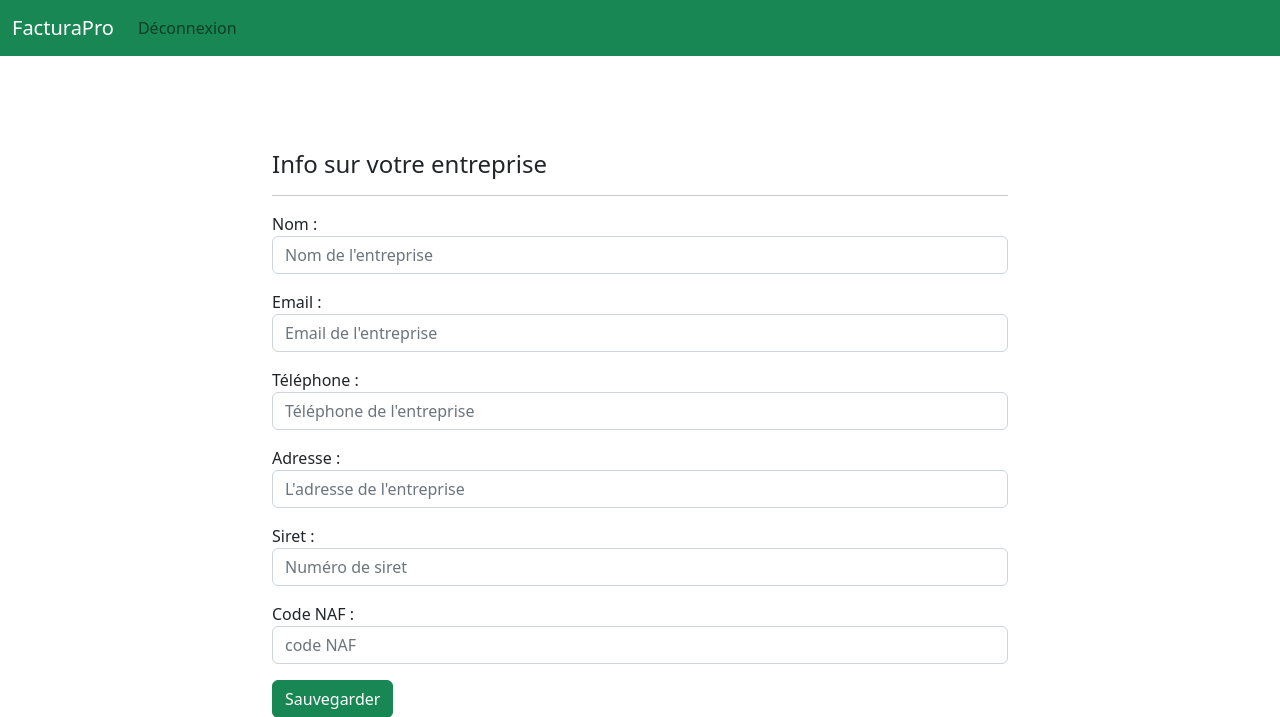
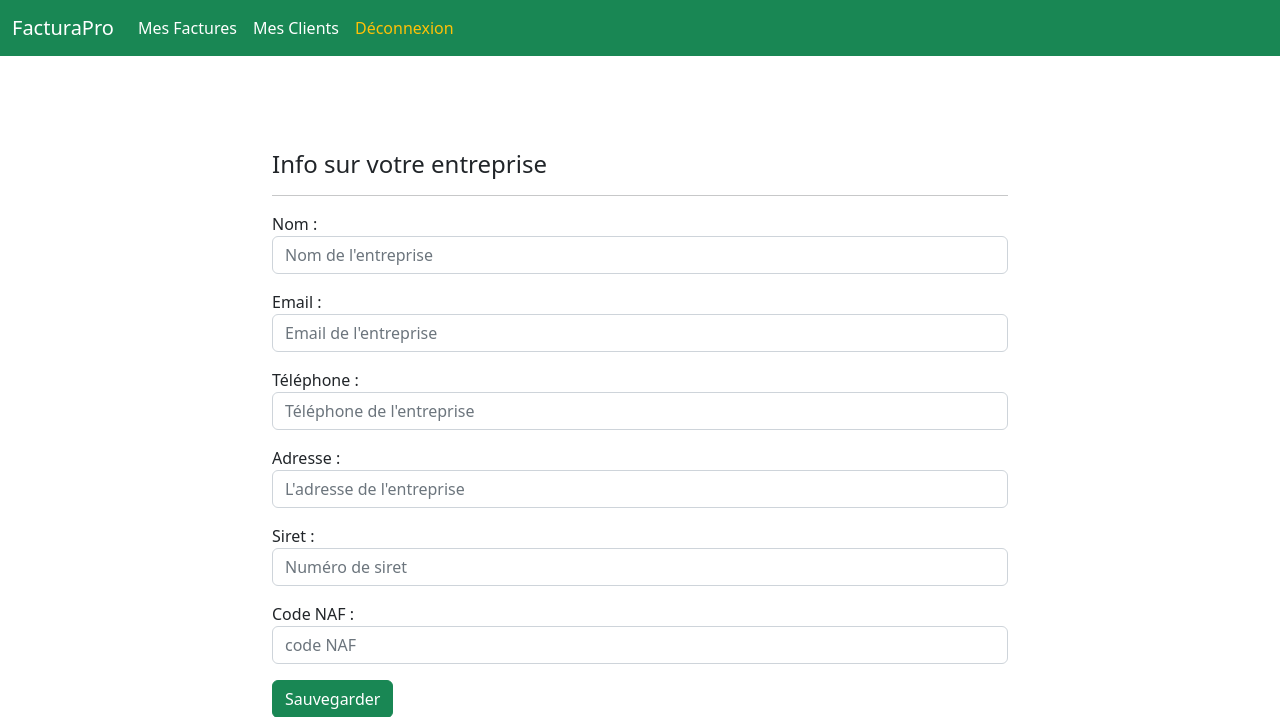
Before and after one commit to makan-dianka/InvoiceApp, a Django app: page /accounts/companyCreation/ in a window 1280 px wide. Shown: the top 717 px of the page. Run offline with Django 5.2, Linux system fonts and the light colour scheme; the visitor is signed in with stand-in values (Sample User, id 1); parts of the project's set-up code (start-up, migrations or seed data) failed here and were passed over.

Commit message:
add invoices and customers links on navbar

```diff
--- a/templates/layout/navbar.html
+++ b/templates/layout/navbar.html
@@ -8,7 +8,13 @@
         <ul class="navbar-nav">
           {% if request.user.is_authenticated %}
             <li class="nav-item">
-                <a class="nav-link" href="{% url 'accounts:logout' %}">Déconnexion</a>
+                <a class="nav-link text-white" href="{% url 'factures:invoices' %}">Mes Factures</a>
+            </li>
+            <li class="nav-item">
+                <a class="nav-link text-white" href="{% url 'factures:customer_list' %}">Mes Clients</a>
+            </li>
+            <li class="nav-item">
+                <a class="nav-link text-warning" href="{% url 'accounts:logout' %}">Déconnexion</a>
             </li>
           {% else %}
             <li class="nav-item">
```
